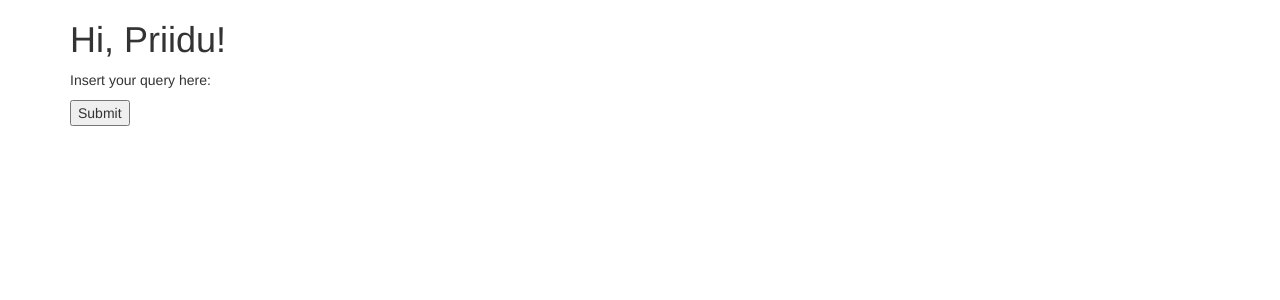
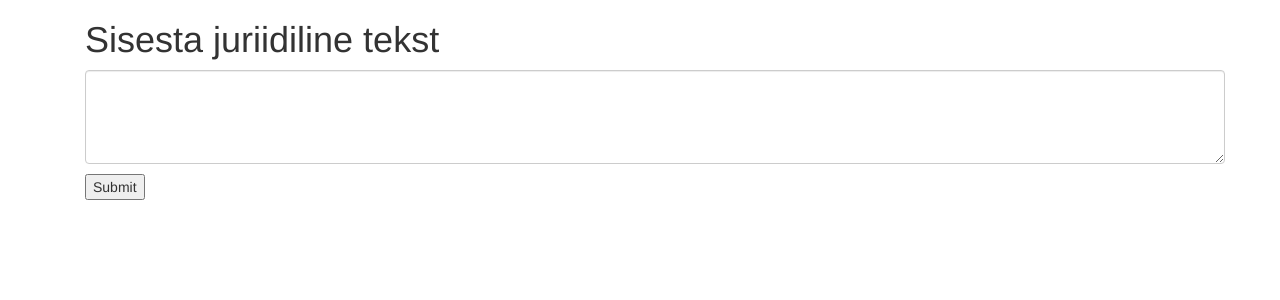
Before and after one commit to priidukull/yes_this_can_be, a Flask app: page / in a window 1280 px wide. Shown: the top 300 px of the page. Run offline with Flask 2, Linux system fonts and the light colour scheme; some libraries are stand-ins or nearby versions.

Commit message:
Custom styles are set through the file style.css.

```diff
--- /dev/null
+++ b/app/static/css/style.css
@@ -0,0 +1,3 @@
+@import url(bootstrap.min.css);
+
+.pg_header {font-weight: bold}
--- a/app/templates/base.html
+++ b/app/templates/base.html
@@ -5,7 +5,7 @@
     {% else %}
         <title>microblog</title>
     {% endif %}
-    <link href="static/css/bootstrap.min.css" rel="stylesheet" media="screen">
+    <link href="static/css/style.css" rel="stylesheet" media="screen">
     <script src="http://code.jquery.com/jquery-latest.js"></script>
     <script src="static/js/bootstrap.min.js"></script>
     <script src="https://oss.maxcdn.com/html5shiv/3.7.2/html5shiv.min.js"></script>
--- a/app/templates/index.html
+++ b/app/templates/index.html
@@ -1,16 +1,32 @@
 {% extends "base.html" %}
 {% block content %}
-    <h1>Hi, Priidu!</h1>
-    Insert your query here:
+    <div class="container">
     <form action="/" method="Post">
-        <div><p>{{text_field}}</p></div>
-        <input type=submit value=Submit>
+        <div class="form-group">
+            <h1>
+                Sisesta juriidiline tekst
+            </h1>
+            <div>
+                <p>
+                    {{query_field(class="form-control", rows="4")}}
+                </p>
+                <input type=submit value=Submit>
+            </div>
+        </div>
+    </form>
         {% if paragraphs %}
             {% for pg in paragraphs %}
                 <div>
-                    {{pg.pg_header}}
+                    {% if pg.pg_header %}
+                        <p class="pg_header">
+                            {{pg.pg_header}}
+                        </p>
+                    {% endif %}
+                    <p>
+                        {{pg.pg_xml}}
+                    </p>
                 </div>
             {% endfor %}
         {% endif %}
-    </form>
+    </div>
 {% endblock %}
```
